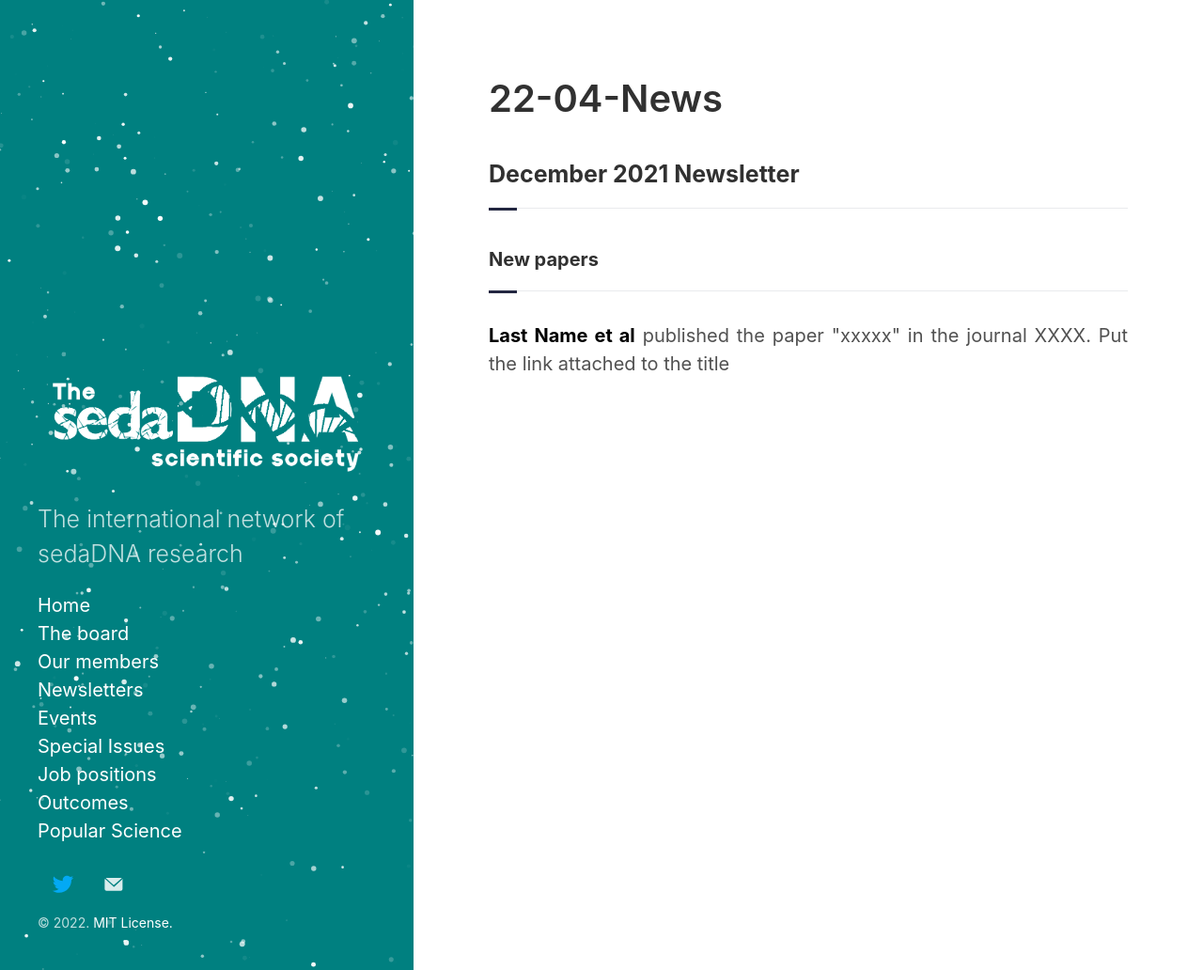
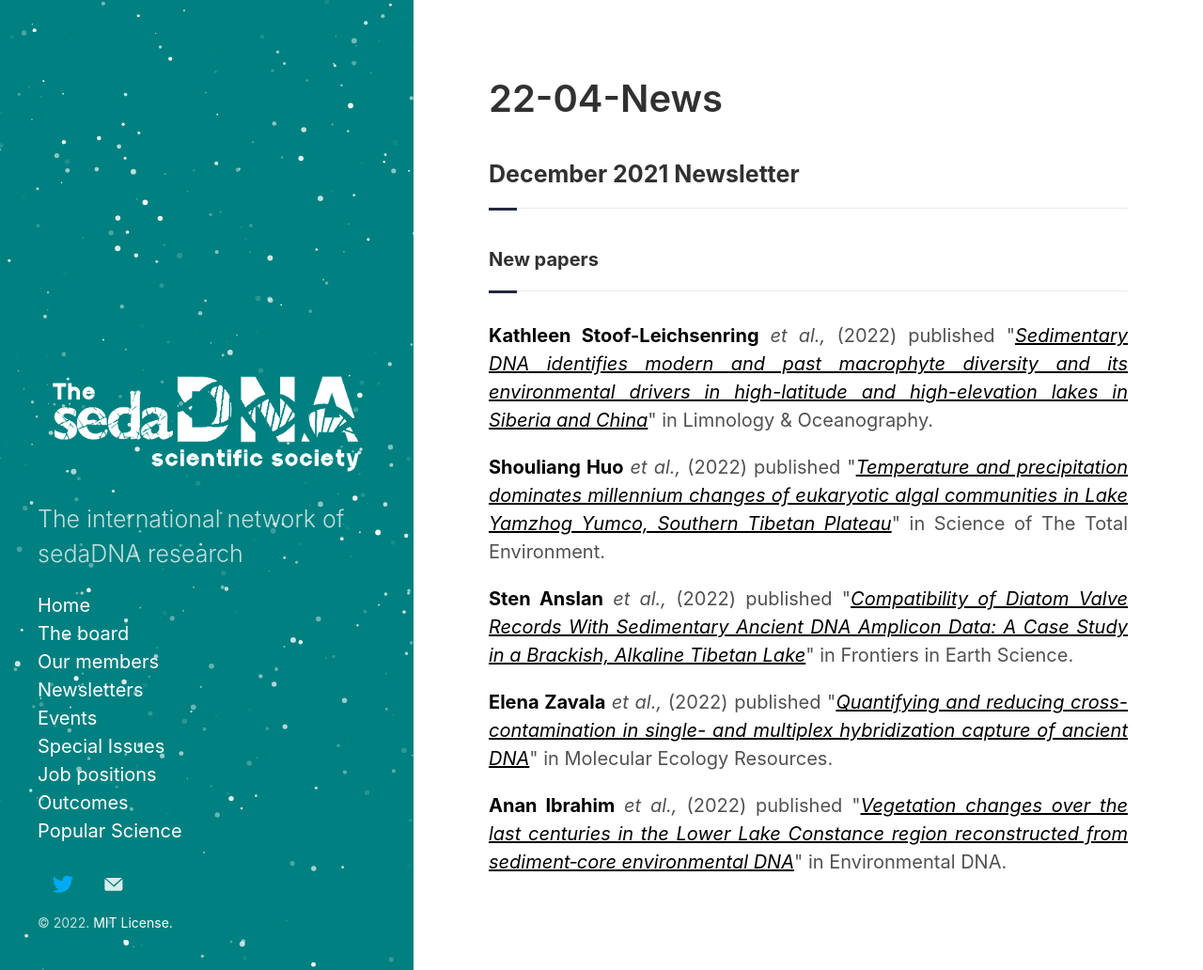
Before and after one commit to sedadna/sedadna.github.io, a Jekyll site: the page built from category/news/22-04.md, in a window 1280 px wide and 1032 px high. Shown: the whole window at 94% size. Built offline with Jekyll 4.4.1, drawn with Linux system fonts in a browser that asks for light colours.

Commit message:
Update 22-04.md

```diff
--- a/category/news/22-04.md
+++ b/category/news/22-04.md
@@ -9,6 +9,15 @@ title: 22-04-News
 
 <div class="intro">
 <h4 class="section-title underline">New papers</h4>
-<p><a href="https://mailchi.mp/7fdaf9114c3a/sedadna-society-october-2021-newsletter" target="_blank"><b>Last Name et al</b></a> published the paper "xxxxx" in the journal XXXX. Put the link attached to the title</p>
+
+<p><a href="https://www.awi.de/en/about-us/organisation/staff/single-view/kathleen-stoof-leichsenring.html" target="_blank"><b>Kathleen Stoof-Leichsenring</b></a> <i>et al.,</i> (2022) published "<a href="https://aslopubs.onlinelibrary.wiley.com/doi/full/10.1002/lno.12061" target="_blank"><u><i>Sedimentary DNA identifies modern and past macrophyte diversity and its environmental drivers in high-latitude and high-elevation lakes in Siberia and China</i></u></a>" in Limnology & Oceanography.</p>
+
+<p><a href="https://www.sciencedirect.com/science/article/abs/pii/S0048969722017296" target="_blank"><b>Shouliang Huo</b></a> <i>et al.,</i> (2022) published "<a href="https://www.sciencedirect.com/science/article/abs/pii/S0048969722017296" target="_blank"><u><i>Temperature and precipitation dominates millennium changes of eukaryotic algal communities in Lake Yamzhog Yumco, Southern Tibetan Plateau</i></u></a>" in Science of The Total Environment.</p>
+
+<p><a href="https://scholar.google.com/citations?user=2UwHt14AAAAJ&hl=en" target="_blank"><b>Sten Anslan</b></a> <i>et al.,</i> (2022) published "<a href="https://www.frontiersin.org/articles/10.3389/feart.2022.824656/full" target="_blank"><u><i>Compatibility of Diatom Valve Records With Sedimentary Ancient DNA Amplicon Data: A Case Study in a Brackish, Alkaline Tibetan Lake</i></u></a>" in Frontiers in Earth Science.</p>
+
+<p><a href="https://www.researchgate.net/profile/Elena-Zavala-2" target="_blank"><b>Elena Zavala</b></a> <i>et al.,</i> (2022) published "<a href="https://onlinelibrary.wiley.com/doi/10.1111/1755-0998.13607" target="_blank"><u><i>Quantifying and reducing cross-contamination in single- and multiplex hybridization capture of ancient DNA</i></u></a>" in Molecular Ecology Resources.</p>
+
+<p><a href="https://www.evolutionsbiologie-uni-konstanz.com/anan-ibrahim.html" target="_blank"><b>Anan Ibrahim</b></a> <i>et al.,</i> (2022) published "<a href="https://onlinelibrary.wiley.com/doi/full/10.1002/edn3.292" target="_blank"><u><i>Vegetation changes over the last centuries in the Lower Lake Constance region reconstructed from sediment‐core environmental DNA</i></u></a>" in Environmental DNA.</p>
 
 </div>
```
